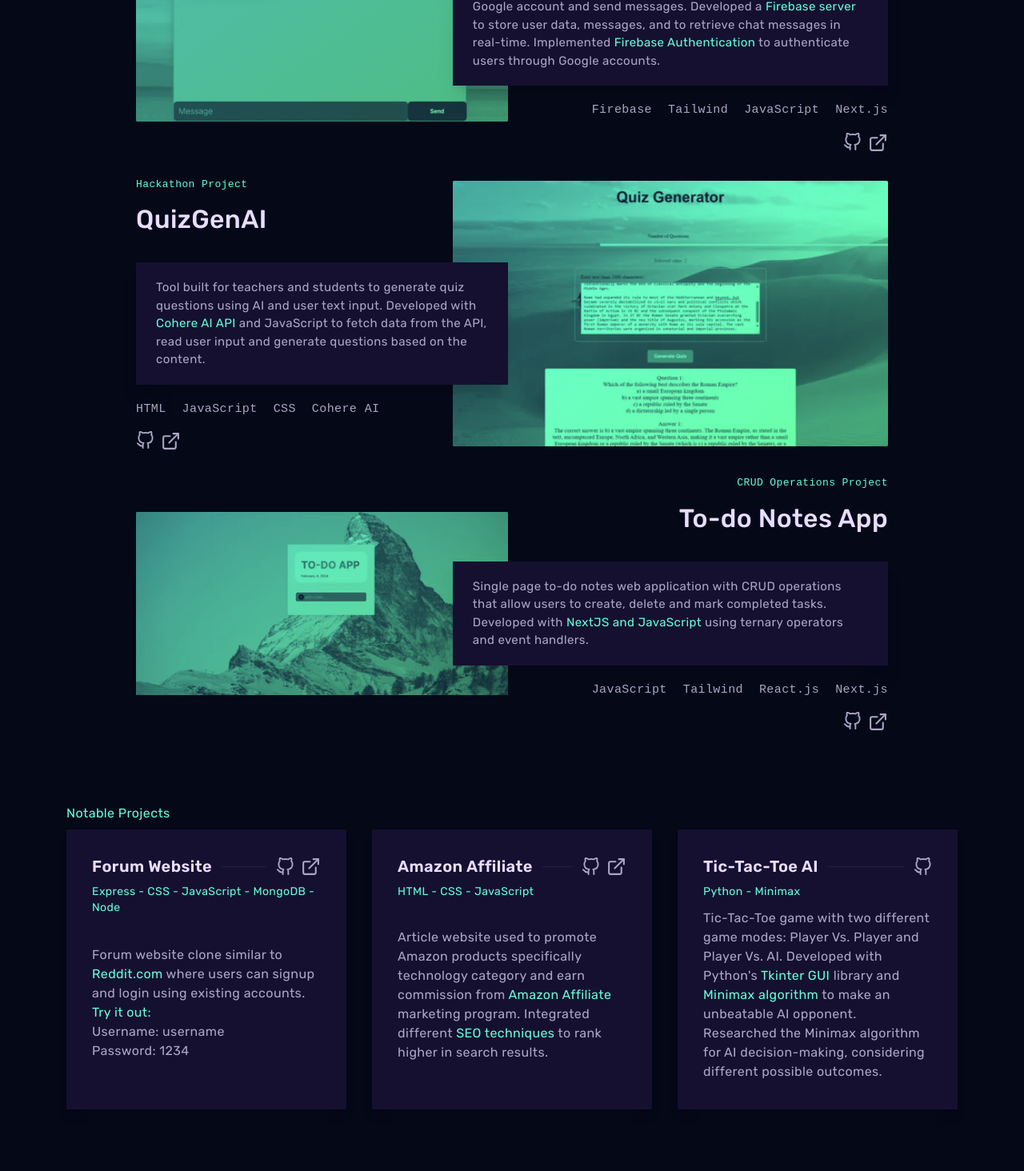
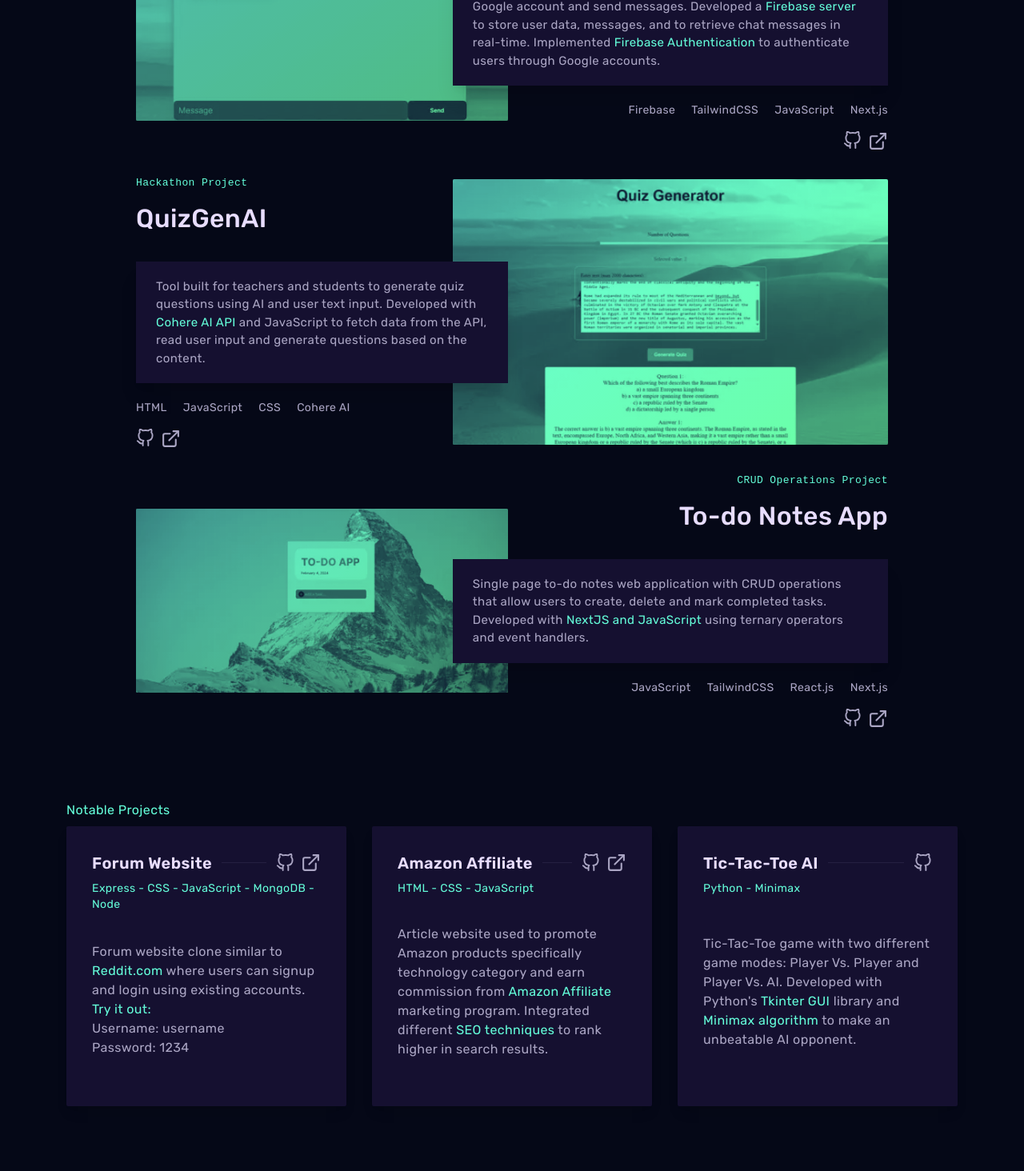
Before and after one commit to NekruzAsh/MyPortfolio, a Next.js app: page / in a window 1280 px wide. Shown: the part 2185-3649 px from the top of the page at 80% size. Built offline with nearby package versions, Linux system fonts and the light colour scheme.

Commit message:
updated and fixed minor margin centering the li elements in projects section project labels. Also minor margin changes for the contacts section.

```diff
--- a/app/components/Contact.jsx
+++ b/app/components/Contact.jsx
@@ -37,7 +37,7 @@ const Contact = () => {
       id="contact"
       className="w-full lg:h-[150%] flex justify-center items-center"
     >
-      <div className=" lg:px-2 md:py-16 px-2 py-2 w-full">
+      <div className="py-2 mt-14 md:mt-32 w-full">
         <motion.p
 
           className="text-lg text-[#64feda] py-2 text-center"
--- a/app/components/Projects.jsx
+++ b/app/components/Projects.jsx
@@ -160,7 +160,7 @@ const Projects = () => {
 
           {/* TicTacToe AI */}
 
-          <motion.div className="card h-[360px] w-[330px] md:h-[330px] md:w-[350px] lg:w-[350px] lg:h-[350px] rounded-sm bg-[#151030] shadow-lg">
+          <motion.div className="card h-[330px] w-[330px] md:h-[330px] md:w-[350px] lg:w-[350px] lg:h-[350px] rounded-sm bg-[#151030] shadow-lg">
 
             <div className="card-body">
               <div className="flex justify-between items-center">
@@ -192,8 +192,7 @@ const Projects = () => {
                 Player and Player Vs. AI. Developed with Python's{" "}
                 <span className="text-[#64feda]">Tkinter GUI</span> library and{" "}
                 <span className="text-[#64feda]">Minimax algorithm</span> to
-                make an unbeatable AI opponent. Researched the Minimax algorithm
-                for AI decision-making, considering different possible outcomes.
+                make an unbeatable AI opponent.
               </p>
             </div>
           </motion.div>
--- a/app/components/testProjects.jsx
+++ b/app/components/testProjects.jsx
@@ -76,7 +76,7 @@ const testProjects = () => {
             <ul className="font-[15px]">
               <li>Next.js</li>
               <li>JavaScript</li>
-              <li>Tailwind</li>
+              <li>TailwindCSS</li>
               <li>Firebase</li>
             </ul>
             <div className="space-x-2 flex justify-end mt-4">
@@ -177,7 +177,7 @@ const testProjects = () => {
             <ul className="font-[15px]">
               <li>Next.js</li>
               <li>React.js</li>
-              <li>Tailwind</li>
+              <li>TailwindCSS</li>
               <li>JavaScript</li>
             </ul>
             <div className="space-x-2 flex justify-end mt-4">
--- a/app/projects.scss
+++ b/app/projects.scss
@@ -9,11 +9,7 @@ html {
   }
 
   body {
-    overflow-x: hidden;
-    -moz-osx-font-smoothing: grayscale;
-    -webkit-font-smoothing: antialiased;
-    font-family: system, -apple-system, BlinkMacSystemFont, Roboto,
-      "Helvetica Neue", "Segoe UI", Arial, sans-serif;
+
     margin: 0;
     background-color: #050817;
   }
@@ -130,7 +126,8 @@ html {
         li {
           margin-right: 20px;
           color: #aba6c4;
-          font-family: monospace;
+          font-size: 14px;
+
 
           @include tablet {
             margin-right: 10px;
```
